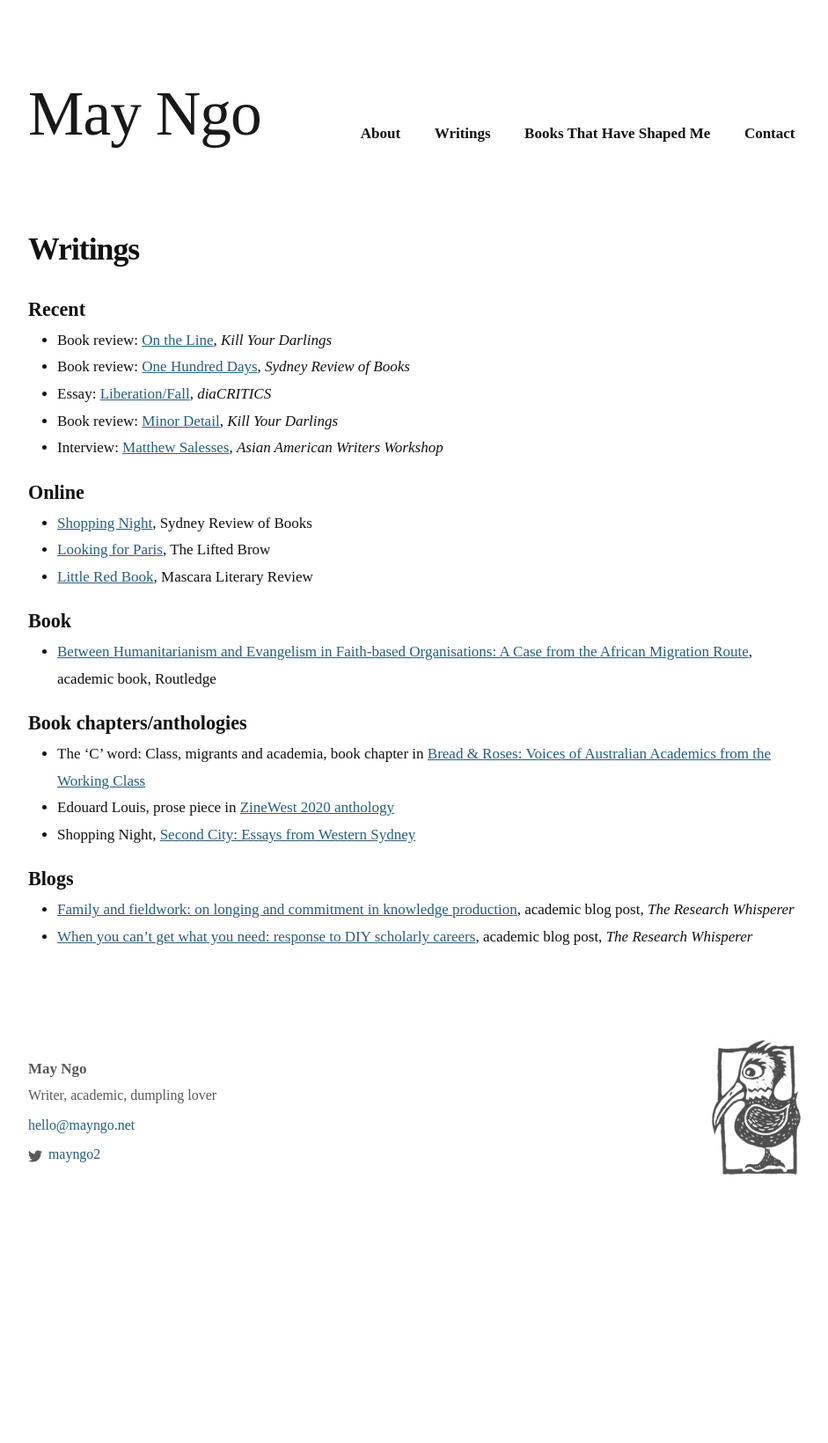
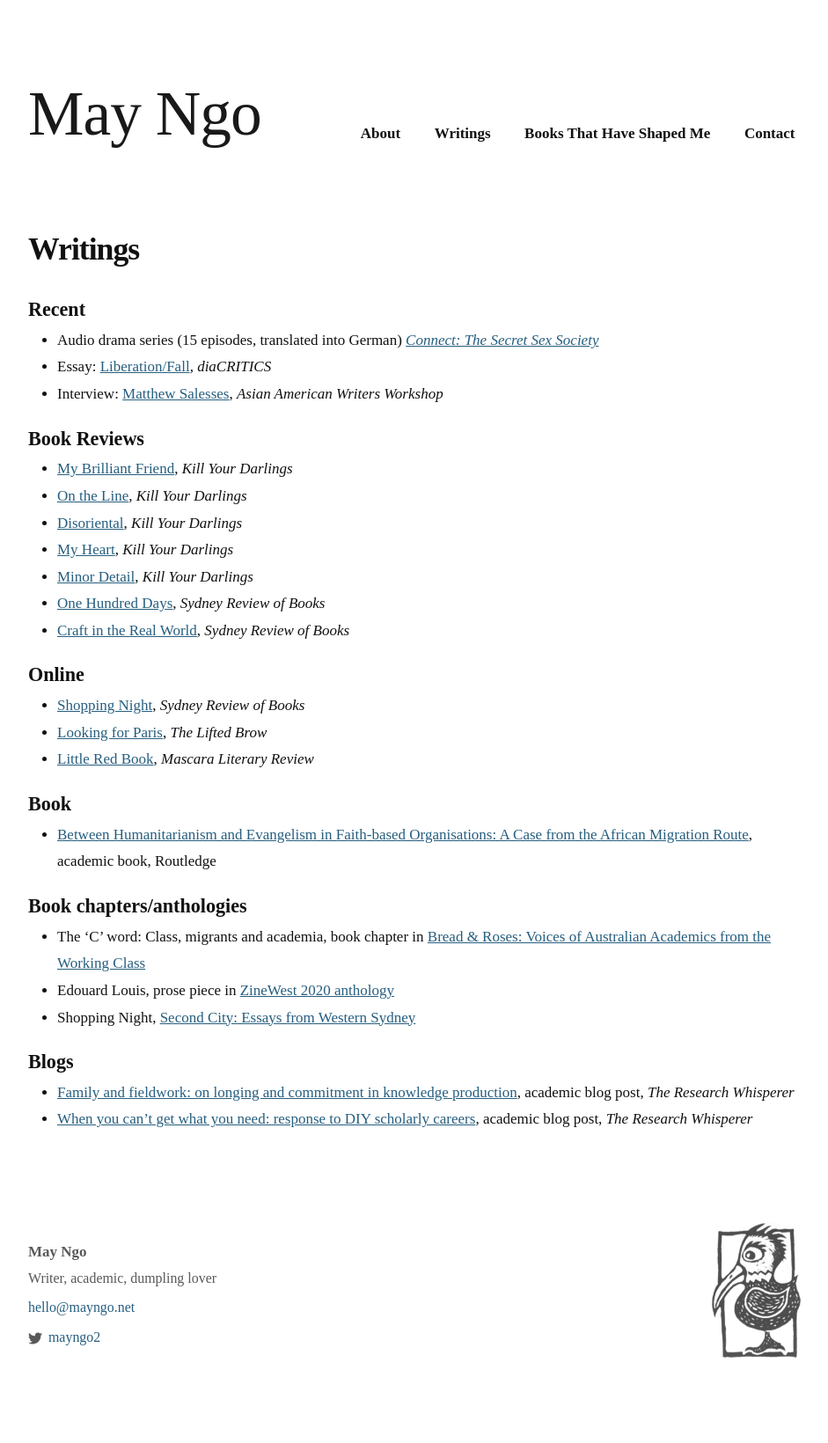
Before and after one commit to mayngo-net/mayngo-net.github.io, a Jekyll site: the page built from writings.markdown, in a window 1280 px wide. Shown: the whole page at 88% size, without its empty margins (168-1109 px from the left). Built offline with Jekyll 4.4.1, drawn with Linux system fonts in a browser that asks for light colours; some web fonts are replaced; before the commit the page ends 1432 px from its top, so only the background shows below that.

Commit message:
Update writings.markdown

```diff
--- a/writings.markdown
+++ b/writings.markdown
@@ -6,16 +6,23 @@ order: 200
 ---
 
 ## Recent
-- Book review: [On the Line](https://www.killyourdarlings.com.au/article/lives-on-the-line/), _Kill Your Darlings_
-- Book review: [One Hundred Days](https://sydneyreviewofbooks.com/review/pung-one-hundred-days/), _Sydney Review of Books_
+- Audio drama series (15 episodes, translated into German) [_Connect: The Secret Sex Society_](https://podimo.com/de/shows/974c9b3f-b10e-469c-8689-0a8ab487e128)
 - Essay: [Liberation/Fall](https://dvan.org/2021/04/liberation-fall/), _diaCRITICS_
-- Book review: [Minor Detail](https://www.killyourdarlings.com.au/article/minor-detail-asks-if-language-can-ever-truly-bear-witness/), _Kill Your Darlings_
 - Interview: [Matthew Salesses](https://aawwradio.libsyn.com/matthew-salesses-interviewed-by-may-ngo), _Asian American Writers Workshop_
 
+## Book Reviews
+- [My Brilliant Friend](https://www.killyourdarlings.com.au/article/my-brilliant-friend-and-i/), _Kill Your Darlings_
+- [On the Line](https://www.killyourdarlings.com.au/article/lives-on-the-line/), _Kill Your Darlings_
+- [Disoriental](https://www.killyourdarlings.com.au/article/disoriental-and-the-dichotomies-of-diaspora/), _Kill Your Darlings_
+- [My Heart](https://www.killyourdarlings.com.au/article/the-complicated-grief-of-a-writer-in-exile/), _Kill Your Darlings_
+- [Minor Detail](https://www.killyourdarlings.com.au/article/minor-detail-asks-if-language-can-ever-truly-bear-witness/), _Kill Your Darlings_
+- [One Hundred Days](https://sydneyreviewofbooks.com/review/pung-one-hundred-days/), _Sydney Review of Books_
+- [Craft in the Real World](https://sydneyreviewofbooks.com/review/salesses-craft-in-the-real-world/), _Sydney Review of Books_
+
 ## Online
-- [Shopping Night](https://sydneyreviewofbooks.com/essay/ngo-shopping-night/), Sydney Review of Books
-- [Looking for Paris](https://www.theliftedbrow.com/liftedbrow/2018/9/11/looking-for-paris-by-may-ngo), The Lifted Brow
-- [Little Red Book](http://mascarareview.com/little-red-book-by-may-ngo/), Mascara Literary Review
+- [Shopping Night](https://sydneyreviewofbooks.com/essay/ngo-shopping-night/), _Sydney Review of Books_
+- [Looking for Paris](https://www.theliftedbrow.com/liftedbrow/2018/9/11/looking-for-paris-by-may-ngo), _The Lifted Brow_
+- [Little Red Book](http://mascarareview.com/little-red-book-by-may-ngo/), _Mascara Literary Review_
 
 
 ## Book
```
